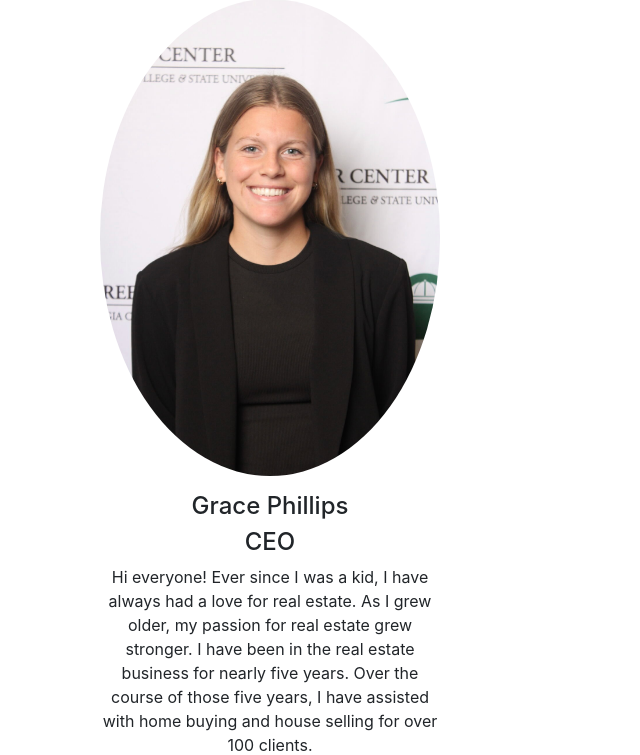
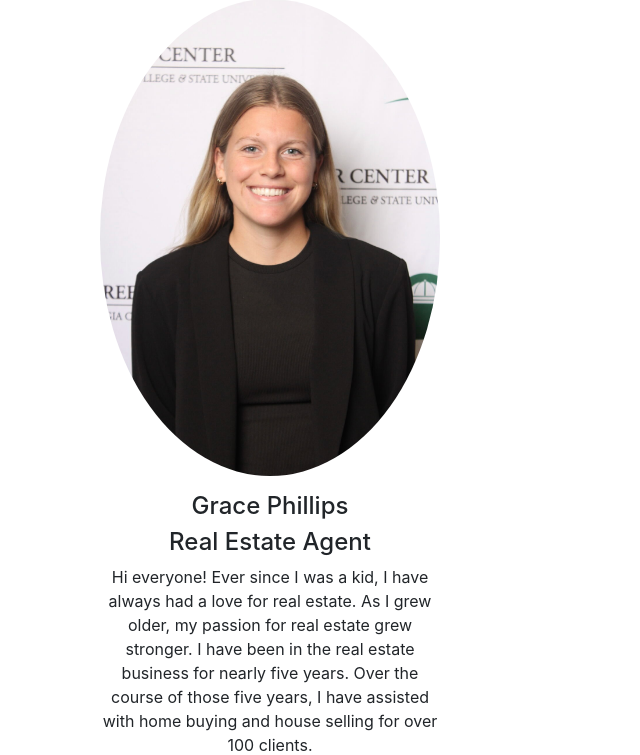
Before and after one commit to gracegphillips/duplication-7-phillips, a Flask app: page /about in a window 1280 px wide. Shown: the part 223-978 px from the top of the page, without its empty margins (0-640 px from the left). Run offline with Flask 3, Linux system fonts and the light colour scheme; data that the repository does not hold is empty; some libraries are stand-ins or nearby versions.

Commit message:
Change Content

```diff
--- a/app/templates/about.html
+++ b/app/templates/about.html
@@ -10,7 +10,7 @@
         <div class="col-md-4 text-center">
             <img src="{{ url_for('static', filename='assets/headshot.jpg') }}" alt="Grace Phillips" class="img-fluid rounded-circle mb-3">
             <h4><bold>Grace Phillips</bold></h4>
-            <h4><bold>CEO</bold></h4>
+            <h4><bold>Real Estate Agent</bold></h4>
             <p>Hi everyone! Ever since I was a kid, I have always had a love for real estate. As I grew older, my passion for real estate grew stronger. I have been in the real estate business for nearly five years. Over the course of those five years, I have assisted with home buying and house selling for over 100 clients. </p>
         </div>
     </div>
--- a/app/templates/home.html
+++ b/app/templates/home.html
@@ -27,7 +27,7 @@
         </div>
         <div class="col-md-4 mb-4">
             <div class="service-box">
-                <h4>Rental and Investment Services</h4>
+                <h4>Rental and Investment Opportunities</h4>
                 <p>Description of Service 4</p>
             </div>
         </div>
```
